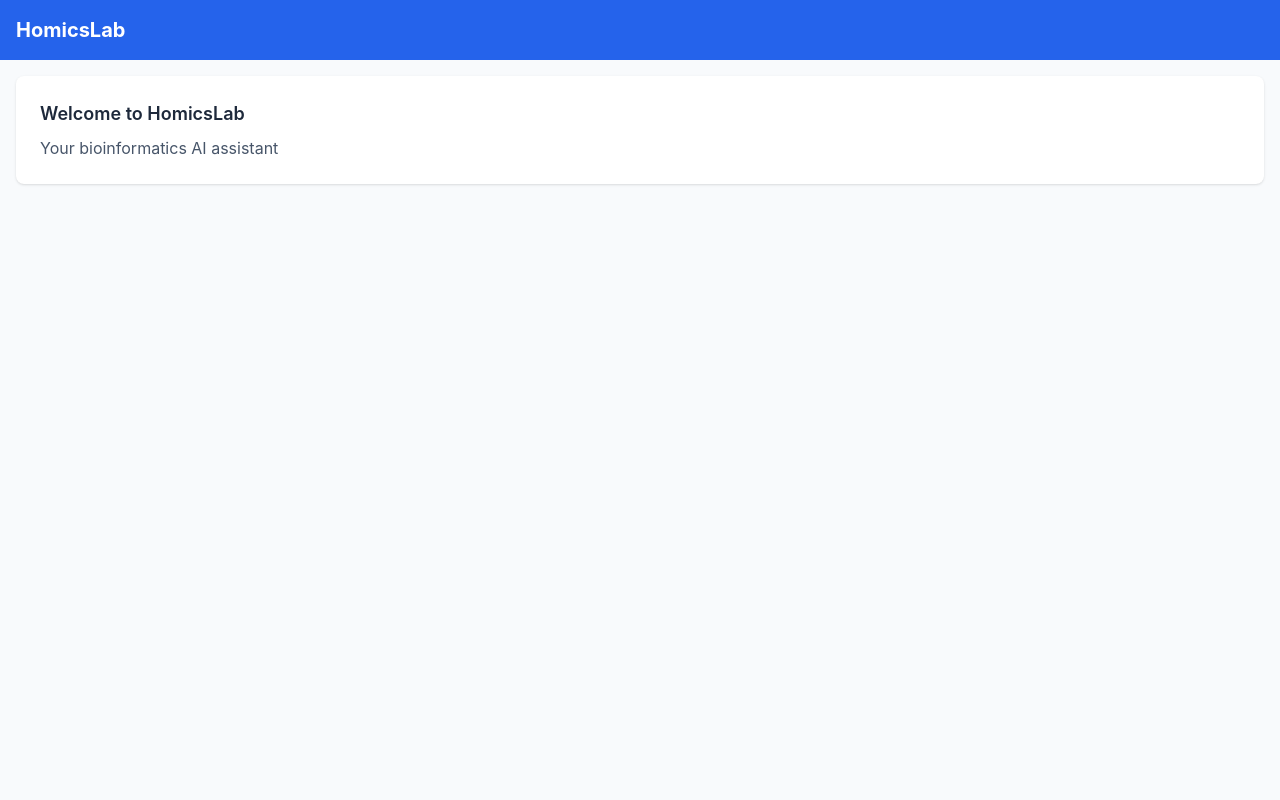
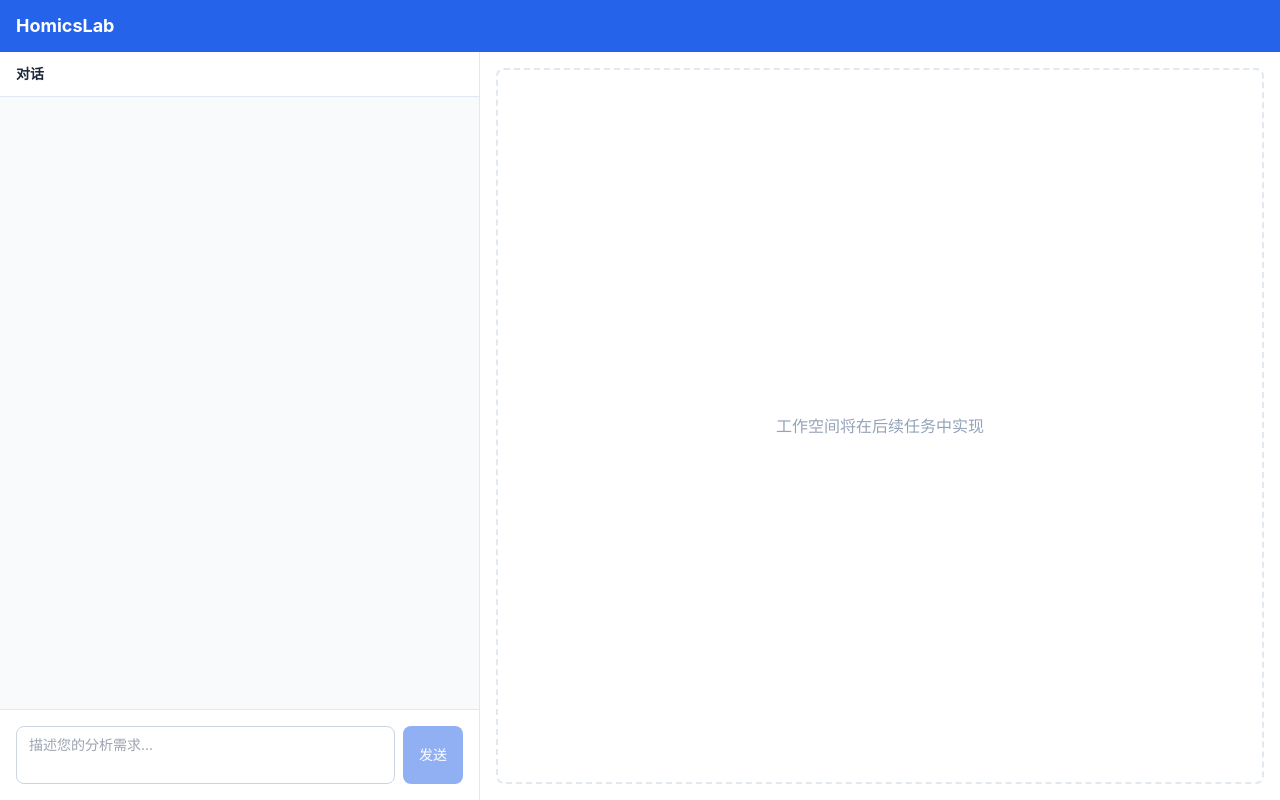
Before and after one commit to guoyang-github/HomomicsLab, a React (Vite) app in the folder frontend/: page / in a window 1280 px wide. Built offline with nearby package versions, Linux system fonts and the light colour scheme.

Commit message:
feat: add chat panel UI with message list and input

```diff
--- a/frontend/src/App.tsx
+++ b/frontend/src/App.tsx
@@ -1,13 +1,19 @@
+import { ChatPanel } from '@/components/chat/ChatPanel'
+
 function App() {
   return (
-    <div className="min-h-screen bg-slate-50">
-      <header className="bg-primary p-4 text-white">
-        <h1 className="text-xl font-bold">HomicsLab</h1>
+    <div className="flex h-screen flex-col bg-slate-50">
+      <header className="bg-primary px-4 py-3 text-white">
+        <h1 className="text-lg font-bold">HomicsLab</h1>
       </header>
-      <main className="p-4">
-        <div className="rounded-lg bg-white p-6 shadow">
-          <h2 className="text-lg font-semibold text-slate-800">Welcome to HomicsLab</h2>
-          <p className="mt-2 text-slate-600">Your bioinformatics AI assistant</p>
+      <main className="flex flex-1 overflow-hidden">
+        <div className="w-2/5 min-w-[360px] max-w-[480px]">
+          <ChatPanel />
+        </div>
+        <div className="flex-1 bg-white p-4">
+          <div className="flex h-full items-center justify-center rounded-lg border-2 border-dashed border-slate-200">
+            <p className="text-slate-400">工作空间将在后续任务中实现</p>
+          </div>
         </div>
       </main>
     </div>
--- /dev/null
+++ b/frontend/src/components/chat/ChatInput.tsx
@@ -0,0 +1,87 @@
+import { useState } from 'react'
+import { useChatStore } from '@/stores/chatStore'
+import { chatApi } from '@/services/api'
+import type { ChatMessage } from '@/types/chat'
+
+export function ChatInput() {
+  const [input, setInput] = useState('')
+  const [isLoading, setIsLoading] = useState(false)
+  const { addMessage, currentSessionId, currentProjectId, setIsTyping } = useChatStore()
+
+  const handleSend = async () => {
+    if (!input.trim() || isLoading) return
+
+    const userMessage: ChatMessage = {
+      id: `msg_${Date.now()}`,
+      type: 'text',
+      content: input,
+      sender: 'user',
+      timestamp: new Date().toISOString(),
+    }
+    addMessage(userMessage)
+    setInput('')
+    setIsLoading(true)
+    setIsTyping(true)
+
+    try {
+      const response = await chatApi.sendMessage({
+        project_id: currentProjectId,
+        session_id: currentSessionId,
+        message: input,
+      })
+
+      const agentMessage: ChatMessage = {
+        id: `msg_${Date.now()}_agent`,
+        type: 'todo_list',
+        content: {
+          text: response.data.response,
+          tasks: response.data.task_tree.tasks,
+        },
+        sender: 'agent',
+        timestamp: new Date().toISOString(),
+      }
+      addMessage(agentMessage)
+    } catch (error) {
+      const errorMessage: ChatMessage = {
+        id: `msg_${Date.now()}_error`,
+        type: 'error',
+        content: 'Failed to send message. Please try again.',
+        sender: 'system',
+        timestamp: new Date().toISOString(),
+      }
+      addMessage(errorMessage)
+    } finally {
+      setIsLoading(false)
+      setIsTyping(false)
+    }
+  }
+
+  const handleKeyDown = (e: React.KeyboardEvent) => {
+    if (e.key === 'Enter' && !e.shiftKey) {
+      e.preventDefault()
+      handleSend()
+    }
+  }
+
+  return (
+    <div className="border-t border-slate-200 p-4 bg-white">
+      <div className="flex gap-2">
+        <textarea
+          value={input}
+          onChange={(e) => setInput(e.target.value)}
+          onKeyDown={handleKeyDown}
+          placeholder="描述您的分析需求..."
+          rows={2}
+          className="flex-1 resize-none rounded-lg border border-slate-300 px-3 py-2 text-sm focus:border-primary focus:outline-none"
+        />
+        <button
+          onClick={handleSend}
+          disabled={isLoading || !input.trim()}
+          className="rounded-lg bg-primary px-4 py-2 text-white text-sm font-medium disabled:opacity-50 hover:bg-blue-700"
+        >
+          {isLoading ? '发送中...' : '发送'}
+        </button>
+      </div>
+    </div>
+  )
+}
--- /dev/null
+++ b/frontend/src/components/chat/ChatPanel.tsx
@@ -0,0 +1,14 @@
+import { MessageList } from './MessageList'
+import { ChatInput } from './ChatInput'
+
+export function ChatPanel() {
+  return (
+    <div className="flex h-full flex-col border-r border-slate-200 bg-slate-50">
+      <div className="border-b border-slate-200 bg-white px-4 py-3">
+        <h2 className="text-sm font-semibold text-slate-800">对话</h2>
+      </div>
+      <MessageList />
+      <ChatInput />
+    </div>
+  )
+}
--- /dev/null
+++ b/frontend/src/components/chat/MessageBubble.tsx
@@ -0,0 +1,30 @@
+import type { ChatMessage } from '@/types/chat'
+
+interface Props {
+  message: ChatMessage
+}
+
+export function MessageBubble({ message }: Props) {
+  const isUser = message.sender === 'user'
+
+  return (
+    <div className={`flex ${isUser ? 'justify-end' : 'justify-start'} mb-4`}>
+      <div
+        className={`max-w-[80%] rounded-lg px-4 py-2 ${
+          isUser
+            ? 'bg-primary text-white'
+            : 'bg-white border border-slate-200 text-slate-800'
+        }`}
+      >
+        <div className="text-xs opacity-75 mb-1">
+          {isUser ? 'You' : 'Agent'} • {new Date(message.timestamp).toLocaleTimeString()}
+        </div>
+        <div className="text-sm">
+          {typeof message.content === 'string'
+            ? message.content
+            : JSON.stringify(message.content, null, 2)}
+        </div>
+      </div>
+    </div>
+  )
+}
--- /dev/null
+++ b/frontend/src/components/chat/MessageList.tsx
@@ -0,0 +1,21 @@
+import { useEffect, useRef } from 'react'
+import { useChatStore } from '@/stores/chatStore'
+import { MessageBubble } from './MessageBubble'
+
+export function MessageList() {
+  const messages = useChatStore((state) => state.messages)
+  const bottomRef = useRef<HTMLDivElement>(null)
+
+  useEffect(() => {
+    bottomRef.current?.scrollIntoView({ behavior: 'smooth' })
+  }, [messages])
+
+  return (
+    <div className="flex-1 overflow-y-auto p-4 space-y-2">
+      {messages.map((message) => (
+        <MessageBubble key={message.id} message={message} />
+      ))}
+      <div ref={bottomRef} />
+    </div>
+  )
+}
```
